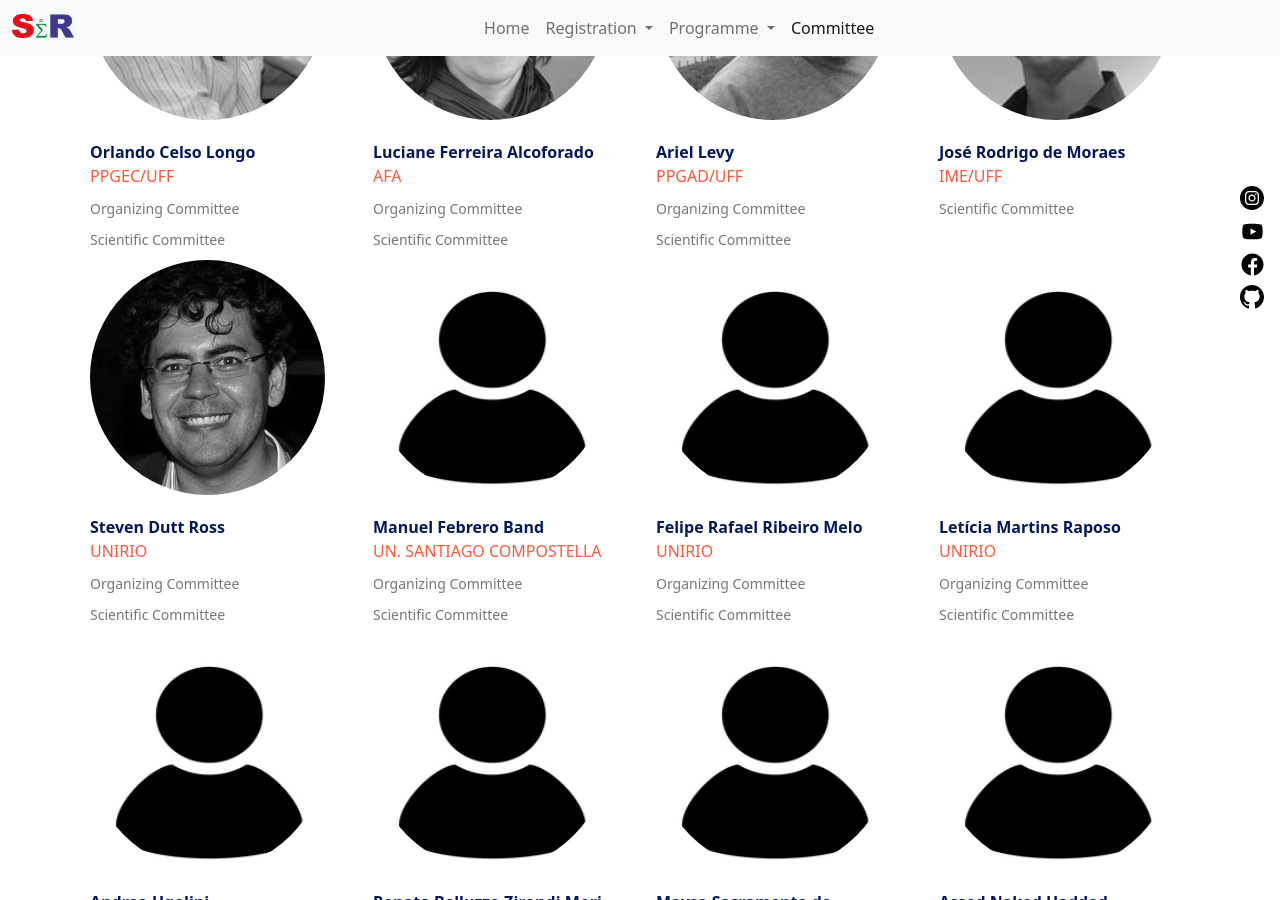
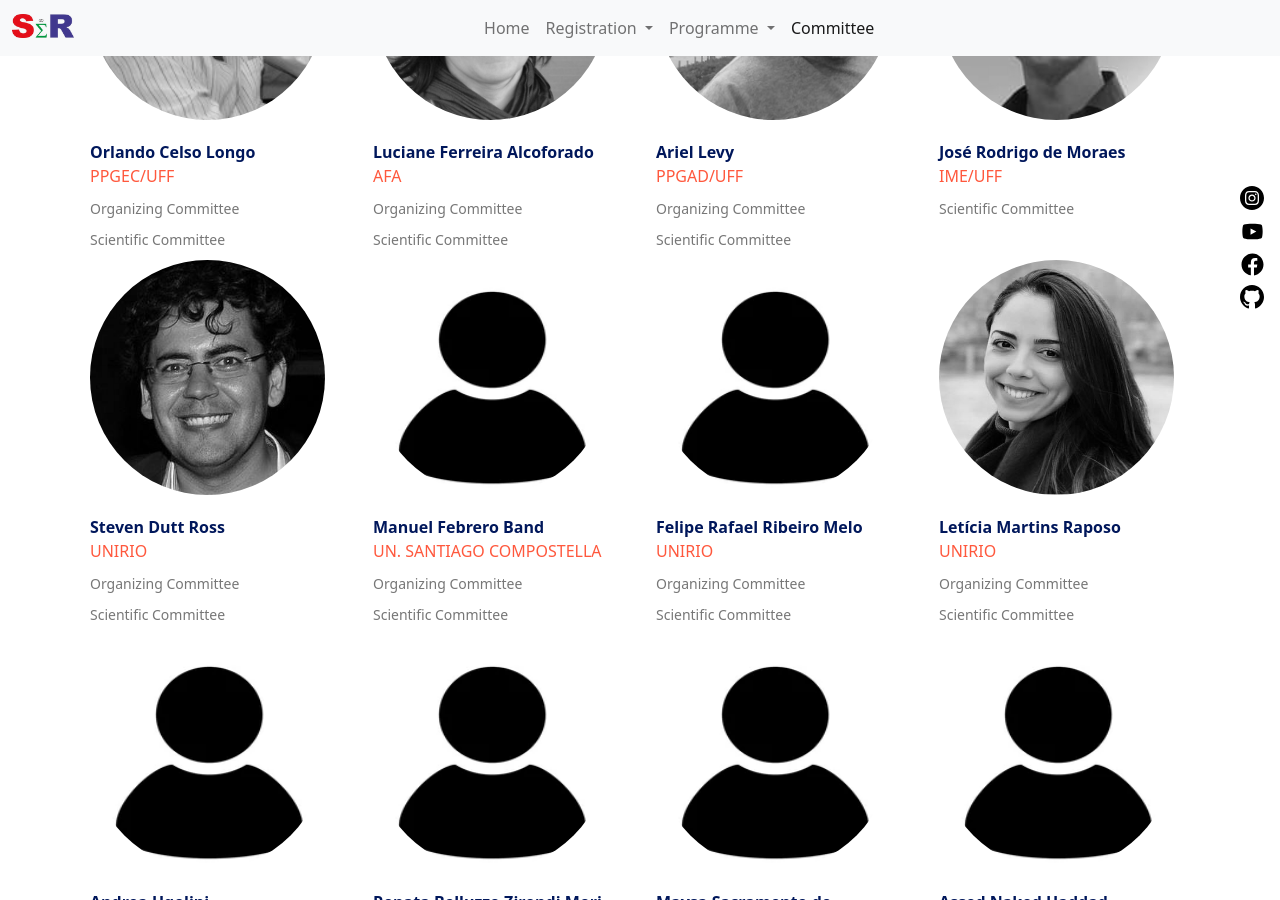
Before and after one commit to eventoseroficial/eventoseroficial.github.io, a Jekyll site: the page built from committee.html, in a window 1280 px wide and 900 px high, scrolled down 452 px. Built offline with Jekyll 4.4.1, drawn with Linux system fonts in a browser that asks for light colours.

Commit message:
add more comitter pictures

```diff
--- a/_data/committee.yml
+++ b/_data/committee.yml
@@ -47,7 +47,7 @@
    - "Scientific"
 
 - name: "Letícia Martins Raposo"
-  image: "/assets/img/committee/avatar.png"
+  image: "/assets/img/committee/leticia.png"
   institution: "UNIRIO"
   committee:
    - "Organizing"
@@ -98,19 +98,19 @@
    - "Organizing"
 
 - name: "João Paulo Martins dos Santos"
-  image: "/assets/img/committee/avatar.png"
+  image: "/assets/img/committee/joao-paulo.png"
   institution: "AFA"
   committee:
    - "Organizing"
 
 - name: "Marcos dos Santos"
-  image: "/assets/img/committee/avatar.png"
+  image: "/assets/img/committee/marcos.png"
   institution: "IME"
   committee:
    - "Organizing"
 
 - name: "Fernando Barbalho"
-  image: "/assets/img/committee/avatar.png"
+  image: "/assets/img/committee/fernando-barbalho.png"
   institution: "TESOURO NACIONAL"
   committee:
    - "Organizing"
```
Also changed, not shown: assets/img/committee/fernando-barbalho.png (added), assets/img/committee/joao-paulo.png (added), assets/img/committee/leticia.png (added), assets/img/committee/marcos.png (added).
